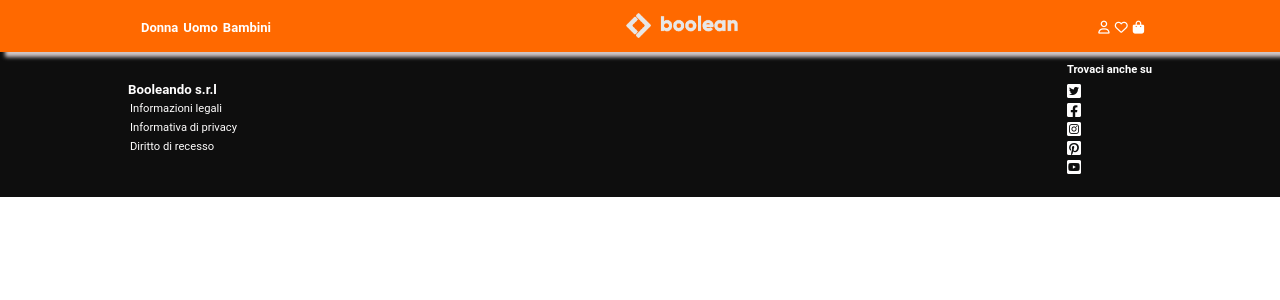
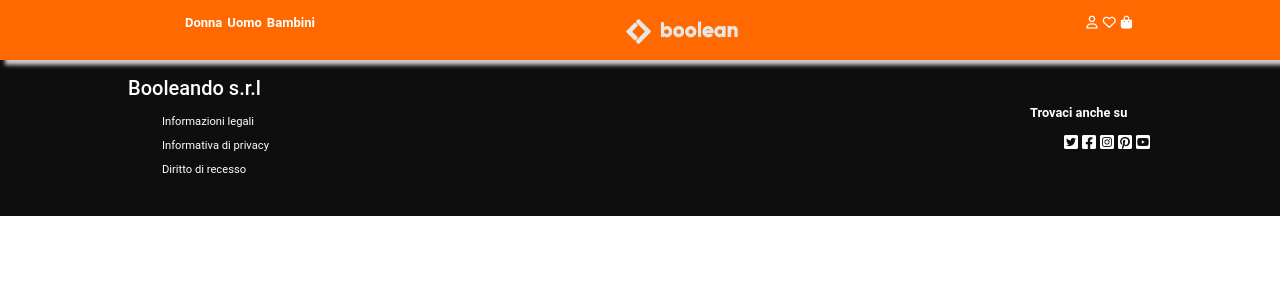
Before and after one commit to silviapetrino/vite-boolando, a Vue app: page / in a window 1280 px wide. Shown: the top 300 px of the page. Built offline with nearby package versions, Linux system fonts and the light colour scheme.

Commit message:
[add]: bootstrap cdn [add]: style to footer

```diff
--- a/index.html
+++ b/index.html
@@ -5,6 +5,8 @@
     <link rel="icon" type="image/svg+xml" href="/vite.svg" />
     <meta name="viewport" content="width=device-width, initial-scale=1.0" />
     <link rel="stylesheet" href="https://cdnjs.cloudflare.com/ajax/libs/font-awesome/6.4.0/css/all.min.css" integrity="sha512-iecdLmaskl7CVkqkXNQ/ZH/XLlvWZOJyj7Yy7tcenmpD1ypASozpmT/E0iPtmFIB46ZmdtAc9eNBvH0H/ZpiBw==" crossorigin="anonymous" referrerpolicy="no-referrer" />
+    <link href="https://cdn.jsdelivr.net/npm/bootstrap@5.3.2/dist/css/bootstrap.min.css" rel="stylesheet" integrity="sha384-T3c6CoIi6uLrA9TneNEoa7RxnatzjcDSCmG1MXxSR1GAsXEV/Dwwykc2MPK8M2HN" crossorigin="anonymous">
+    <script src="https://cdn.jsdelivr.net/npm/bootstrap@5.3.2/dist/js/bootstrap.bundle.min.js" integrity="sha384-C6RzsynM9kWDrMNeT87bh95OGNyZPhcTNXj1NW7RuBCsyN/o0jlpcV8Qyq46cDfL" crossorigin="anonymous"></script>
     <title>Vite Boolando</title>
   </head>
   <body>
--- a/src/scss/partials/_footer.scss
+++ b/src/scss/partials/_footer.scss
@@ -14,11 +14,24 @@
 
   .social {
     span {
-      font-size: .7rem;
+      display: inline-block;
+      font-size: .8rem;
       font-weight: 600;
+      text-align: left;
     }
     nav {
       padding-top: 5px;
+
+      ul {
+
+        li {
+          display: inline-block;
+          padding: 2px
+        }
+      }
     }
   }
 }
+
+
+// footer nav ul li
```
